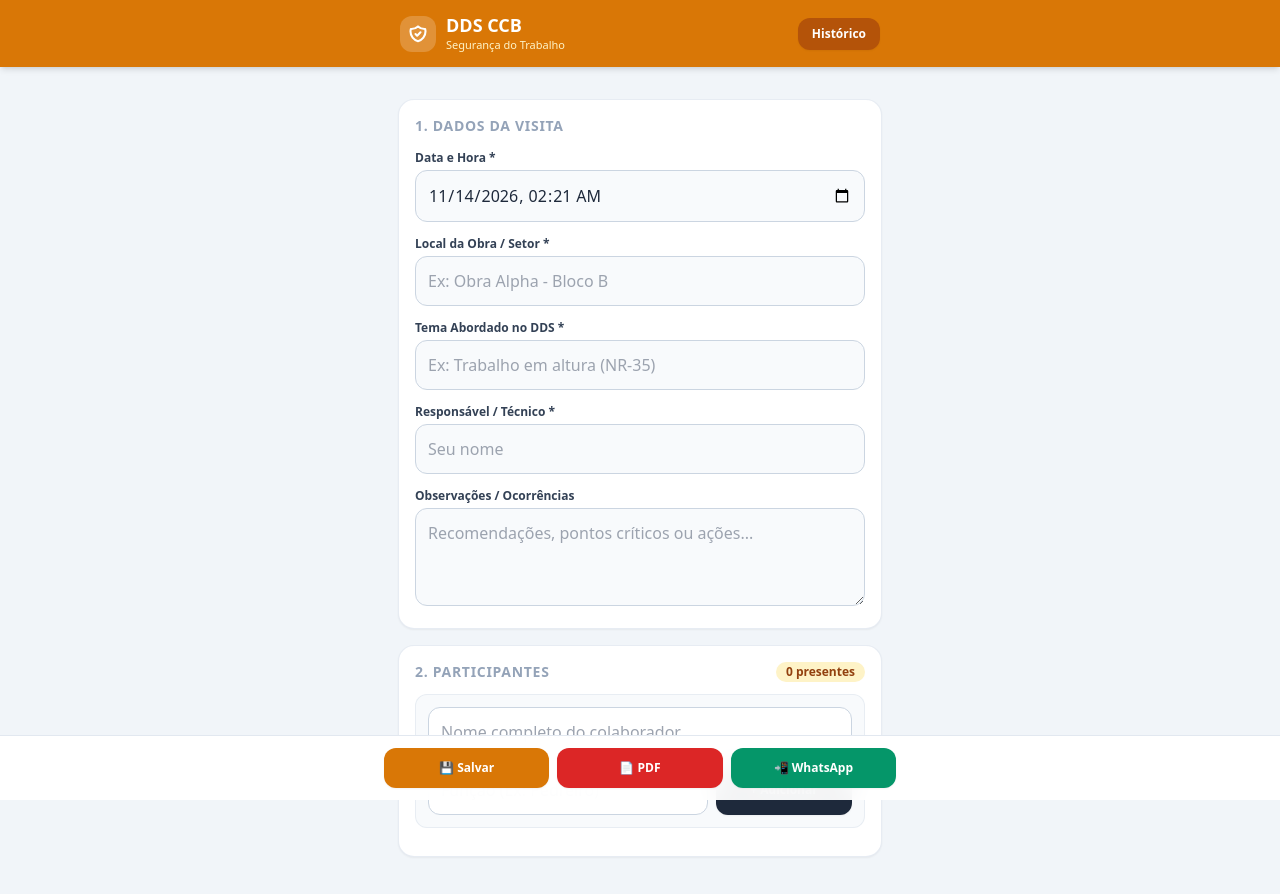
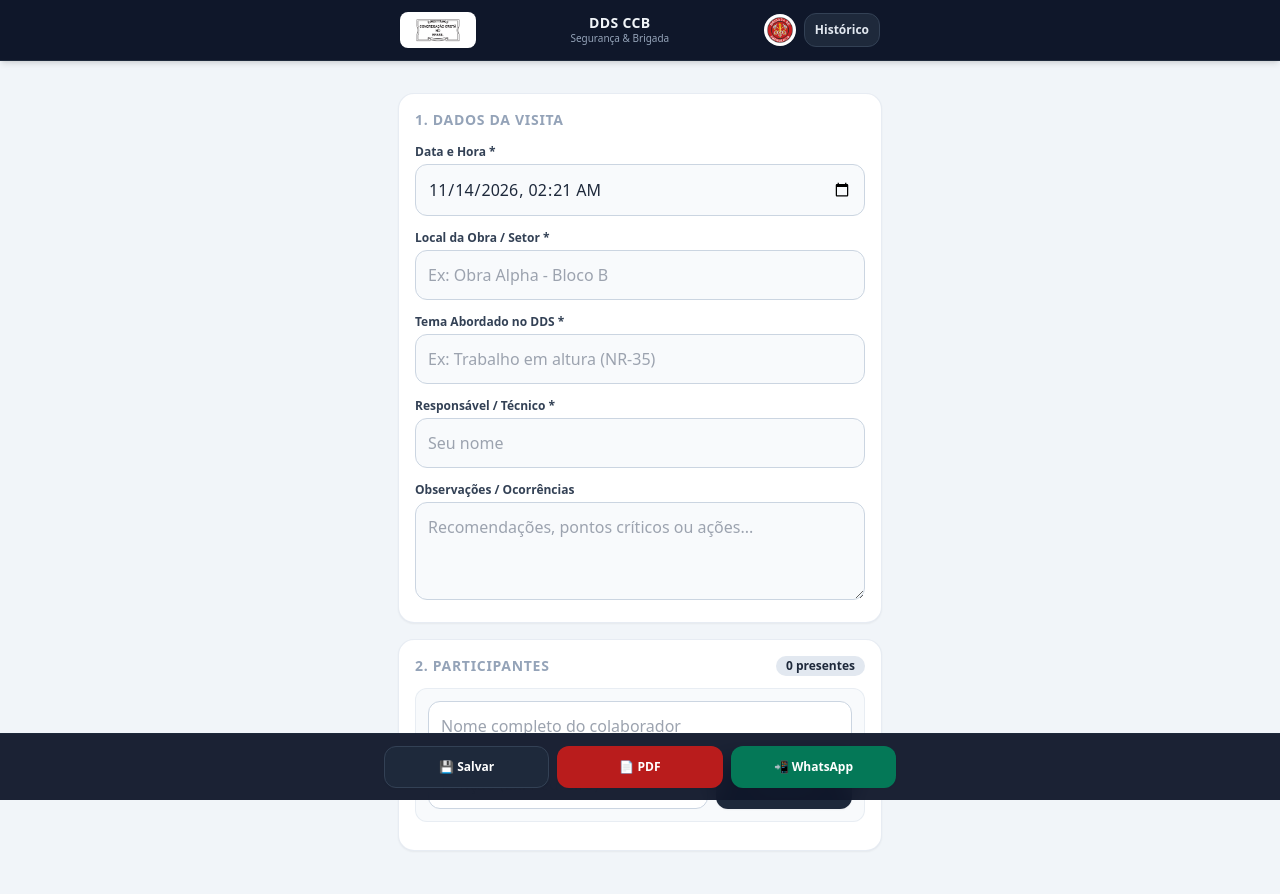
Before and after one commit to rodrigogomesrdg1991-sketch/app-dds-obras, a plain HTML site: page index.html in a window 1280 px wide. Drawn offline with nearby package versions, Linux system fonts and the light colour scheme.

Commit message:
Revise index.html for enhanced PWA and UI updates
Updated the HTML structure to include a unified theme and additional features for the PWA installation banner.

```diff
--- a/index.html
+++ b/index.html
@@ -3,14 +3,14 @@
 <head>
     <meta charset="UTF-8">
     <meta name="viewport" content="width=device-width, initial-scale=1.0, maximum-scale=1.0, user-scalable=no, viewport-fit=cover">
-    <title>DDS CCB | Segurança</title>
+    <title>DDS CCB | Segurança e Brigada</title>
 
-    <!-- Configurações PWA (Instalação no Celular) -->
+    <!-- Configurações PWA -->
     <link rel="manifest" href="manifest.json">
-    <meta name="theme-color" content="#d97706">
+    <meta name="theme-color" content="#0f172a">
     <meta name="apple-mobile-web-app-capable" content="yes">
     <meta name="apple-mobile-web-app-status-bar-style" content="black-translucent">
-    <meta name="apple-mobile-web-app-title" content="DDS Campo">
+    <meta name="apple-mobile-web-app-title" content="DDS CCB">
     <link rel="apple-touch-icon" href="https://cdn-icons-png.flaticon.com/512/1161/1161388.png">
 
     <!-- Tailwind CSS -->
@@ -22,37 +22,43 @@
     <script src="https://cdn.jsdelivr.net/npm/@supabase/supabase-js@2"></script>
 
     <style>
-        /* Evita zoom automático no iPhone ao tocar em inputs e melhora o toque */
         input, textarea, select { font-size: 16px !important; }
         body { -webkit-tap-highlight-color: transparent; }
     </style>
 </head>
 <body class="bg-slate-100 text-slate-800 font-sans antialiased pb-28 select-none">
 
-    <!-- Cabeçalho Estilo App Nativo -->
-    <header class="bg-amber-600 text-white shadow-md sticky top-0 z-20 pt-safe">
-        <div class="max-w-lg mx-auto px-4 py-3.5 flex justify-between items-center">
-            <div class="flex items-center gap-2.5">
-                <div class="bg-white/20 p-2 rounded-xl">
-                    <svg class="w-5 h-5 text-white" fill="none" stroke="currentColor" viewBox="0 0 24 24">
-                        <path stroke-linecap="round" stroke-linejoin="round" stroke-width="2.5" d="M9 12l2 2 4-4m5.618-4.016A11.955 11.955 0 0112 2.944a11.955 11.955 0 01-8.618 3.04A12.02 12.02 0 003 9c0 5.591 3.824 10.29 9 11.622 5.176-1.332 9-6.03 9-11.622 0-1.042-.133-2.052-.382-3.016z"/>
-                    </svg>
+    <!-- Cabeçalho com os dois logotipos e tema unificado -->
+    <header class="bg-slate-900 text-white shadow-md sticky top-0 z-20 border-b border-slate-800 pt-safe">
+        <div class="max-w-lg mx-auto px-4 py-3 flex justify-between items-center">
+
+            <!-- Logotipo CCB (Esquerda) -->
+            <div class="flex items-center bg-white px-2 py-1 rounded-lg shadow-sm">
+                <img src="ccb-logo.png" alt="Logo CCB" class="h-7 w-auto object-contain">
+            </div>
+
+            <!-- Título Central -->
+            <div class="text-center">
+                <h1 class="text-sm font-bold leading-tight tracking-wide text-slate-100">DDS CCB</h1>
+                <p class="text-[10px] text-slate-400 font-medium">Segurança & Brigada</p>
+            </div>
+
+            <!-- Logotipo Brigada de Emergência (Direita) + Botão Histórico -->
+            <div class="flex items-center gap-2">
+                <div class="bg-white p-0.5 rounded-full shadow-sm flex items-center justify-center w-8 h-8">
+                    <img src="brigada-logo.png" alt="Logo Brigada" class="w-7 h-7 object-contain rounded-full">
                 </div>
-                <div>
-                    <h1 class="text-lg font-bold leading-tight">DDS CCB</h1>
-                    <p class="text-[11px] text-amber-100">Segurança do Trabalho</p>
-                </div>
+                <button type="button" onclick="carregarHistorico()" class="bg-slate-800 active:bg-slate-700 text-xs font-semibold px-2.5 py-2 rounded-xl text-slate-200 border border-slate-700 transition">
+                    Histórico
+                </button>
             </div>
-            <button type="button" onclick="carregarHistorico()" class="bg-amber-700 active:bg-amber-800 text-xs font-semibold px-3.5 py-2 rounded-xl shadow-sm transition">
-                Histórico
-            </button>
         </div>
     </header>
 
     <main class="max-w-lg mx-auto px-3.5 pt-4 space-y-4">
 
-        <!-- Banner de Instalação (Aparece automaticamente no Android/Chrome se ainda não instalado) -->
-        <div id="bannerInstalar" class="hidden bg-slate-900 text-white p-3.5 rounded-2xl shadow-md flex items-center justify-between gap-3">
+        <!-- Banner de Instalação PWA -->
+        <div id="bannerInstalar" class="hidden bg-slate-900 text-white p-3.5 rounded-2xl shadow-md flex items-center justify-between gap-3 border border-slate-800">
             <div class="text-xs">
                 <p class="font-bold text-amber-400">Instalar App no Celular</p>
                 <p class="text-slate-300 mt-0.5">Acesse rápido direto da tela inicial na obra.</p>
@@ -62,16 +68,16 @@
             </button>
         </div>
 
-        <!-- Seção de Histórico (Fica no topo quando aberta para fácil visualização) -->
+        <!-- Seção de Histórico -->
         <section id="secaoHistorico" class="bg-white p-4 rounded-2xl shadow-sm border border-slate-200 hidden">
             <div class="flex justify-between items-center border-b border-slate-100 pb-2.5 mb-3">
                 <h2 class="text-base font-bold text-slate-800">Últimos DDS Salvos</h2>
-                <button type="button" onclick="document.getElementById('secaoHistorico').classList.add('hidden')" class="text-xs font-semibold text-amber-600 px-2 py-1">Fechar</button>
+                <button type="button" onclick="document.getElementById('secaoHistorico').classList.add('hidden')" class="text-xs font-semibold text-slate-600 px-2 py-1">Fechar</button>
             </div>
             <div id="listaHistorico" class="space-y-2.5 text-sm"></div>
         </section>
 
-        <!-- Formulário Principal Otimizado para Toque -->
+        <!-- Formulário Principal -->
         <form id="ddsForm" class="space-y-4">
 
             <!-- Card 1: Dados da Visita -->
@@ -81,48 +87,48 @@
                 <div>
                     <label class="block text-xs font-bold text-slate-700 mb-1">Data e Hora *</label>
                     <input type="datetime-local" id="dataHora" required
-                        class="w-full p-3 border border-slate-300 rounded-xl bg-slate-50 focus:bg-white focus:ring-2 focus:ring-amber-500 focus:border-amber-500 focus:outline-none">
+                        class="w-full p-3 border border-slate-300 rounded-xl bg-slate-50 focus:bg-white focus:ring-2 focus:ring-slate-700 focus:outline-none">
                 </div>
 
                 <div>
                     <label class="block text-xs font-bold text-slate-700 mb-1">Local da Obra / Setor *</label>
                     <input type="text" id="obraSetor" placeholder="Ex: Obra Alpha - Bloco B" required
-                        class="w-full p-3 border border-slate-300 rounded-xl bg-slate-50 focus:bg-white focus:ring-2 focus:ring-amber-500 focus:outline-none">
+                        class="w-full p-3 border border-slate-300 rounded-xl bg-slate-50 focus:bg-white focus:ring-2 focus:ring-slate-700 focus:outline-none">
                 </div>
 
                 <div>
                     <label class="block text-xs font-bold text-slate-700 mb-1">Tema Abordado no DDS *</label>
                     <input type="text" id="tema" placeholder="Ex: Trabalho em altura (NR-35)" required
-                        class="w-full p-3 border border-slate-300 rounded-xl bg-slate-50 focus:bg-white focus:ring-2 focus:ring-amber-500 focus:outline-none">
+                        class="w-full p-3 border border-slate-300 rounded-xl bg-slate-50 focus:bg-white focus:ring-2 focus:ring-slate-700 focus:outline-none">
                 </div>
 
                 <div>
                     <label class="block text-xs font-bold text-slate-700 mb-1">Responsável / Técnico *</label>
                     <input type="text" id="responsavel" placeholder="Seu nome" required
-                        class="w-full p-3 border border-slate-300 rounded-xl bg-slate-50 focus:bg-white focus:ring-2 focus:ring-amber-500 focus:outline-none">
+                        class="w-full p-3 border border-slate-300 rounded-xl bg-slate-50 focus:bg-white focus:ring-2 focus:ring-slate-700 focus:outline-none">
                 </div>
 
                 <div>
                     <label class="block text-xs font-bold text-slate-700 mb-1">Observações / Ocorrências</label>
                     <textarea id="observacoes" rows="3" placeholder="Recomendações, pontos críticos ou ações..."
-                        class="w-full p-3 border border-slate-300 rounded-xl bg-slate-50 focus:bg-white focus:ring-2 focus:ring-amber-500 focus:outline-none"></textarea>
+                        class="w-full p-3 border border-slate-300 rounded-xl bg-slate-50 focus:bg-white focus:ring-2 focus:ring-slate-700 focus:outline-none"></textarea>
                 </div>
             </div>
 
-            <!-- Card 2: Lista de Participantes (Ajustado com grid para o botão Adicionar não vazar) -->
+            <!-- Card 2: Lista de Participantes -->
             <div class="bg-white p-4 rounded-2xl shadow-sm border border-slate-200/80 space-y-3">
                 <div class="flex justify-between items-center">
                     <h2 class="text-sm font-bold uppercase tracking-wider text-slate-400">2. Participantes</h2>
-                    <span id="contadorParticipantes" class="text-xs font-bold bg-amber-100 text-amber-800 px-2.5 py-0.5 rounded-full">0 presentes</span>
+                    <span id="contadorParticipantes" class="text-xs font-bold bg-slate-200 text-slate-800 px-2.5 py-0.5 rounded-full">0 presentes</span>
                 </div>
 
                 <div class="space-y-2 bg-slate-50 p-3 rounded-xl border border-slate-200/70">
                     <input type="text" id="novoParticipanteNome" placeholder="Nome completo do colaborador"
-                        class="w-full p-3 border border-slate-300 rounded-xl bg-white focus:ring-2 focus:ring-amber-500 focus:outline-none">
+                        class="w-full p-3 border border-slate-300 rounded-xl bg-white focus:ring-2 focus:ring-slate-700 focus:outline-none">
 
                     <div class="grid grid-cols-3 gap-2">
                         <input type="text" id="novoParticipanteFuncao" placeholder="Função (Ex: Pedreiro)"
-                            class="col-span-2 p-3 border border-slate-300 rounded-xl bg-white focus:ring-2 focus:ring-amber-500 focus:outline-none">
+                            class="col-span-2 p-3 border border-slate-300 rounded-xl bg-white focus:ring-2 focus:ring-slate-700 focus:outline-none">
 
                         <button type="button" onclick="adicionarParticipante()"
                             class="col-span-1 bg-slate-800 active:bg-slate-950 text-white font-bold py-3 px-1 rounded-xl text-xs shadow-sm transition flex items-center justify-center">
@@ -135,21 +141,21 @@
                 <ul id="listaParticipantesUI" class="space-y-2"></ul>
             </div>
 
-            <!-- Barra Fixa Inferior de Ações Rápidas (Polegar) -->
-            <div class="fixed bottom-0 left-0 right-0 bg-white/95 backdrop-blur-md border-t border-slate-200 p-3 z-20">
+            <!-- Barra Fixa Inferior de Ações Rápidas -->
+            <div class="fixed bottom-0 left-0 right-0 bg-slate-900/95 backdrop-blur-md border-t border-slate-800 p-3 z-20">
                 <div class="max-w-lg mx-auto grid grid-cols-3 gap-2">
                     <button type="submit" id="btnSalvar"
-                        class="bg-amber-600 active:bg-amber-700 text-white font-bold py-3 px-2 rounded-xl shadow-sm text-xs flex flex-col items-center justify-center gap-0.5">
+                        class="bg-slate-800 active:bg-slate-700 text-white font-bold py-3 px-2 rounded-xl shadow-sm text-xs border border-slate-700 flex flex-col items-center justify-center gap-0.5">
                         <span>💾 Salvar</span>
                     </button>
 
                     <button type="button" onclick="gerarPDF()"
-                        class="bg-red-600 active:bg-red-700 text-white font-bold py-3 px-2 rounded-xl shadow-sm text-xs flex flex-col items-center justify-center gap-0.5">
+                        class="bg-red-700 active:bg-red-800 text-white font-bold py-3 px-2 rounded-xl shadow-sm text-xs flex flex-col items-center justify-center gap-0.5">
                         <span>📄 PDF</span>
                     </button>
 
                     <button type="button" onclick="compartilharWhatsApp()"
-                        class="bg-emerald-600 active:bg-emerald-700 text-white font-bold py-3 px-2 rounded-xl shadow-sm text-xs flex flex-col items-center justify-center gap-0.5">
+                        class="bg-emerald-700 active:bg-emerald-800 text-white font-bold py-3 px-2 rounded-xl shadow-sm text-xs flex flex-col items-center justify-center gap-0.5">
                         <span>📲 WhatsApp</span>
                     </button>
                 </div>
@@ -160,7 +166,6 @@
 
     <script src="app.js"></script>
     <script>
-        // Lógica para botão de instalação PWA no Android/Chrome
         let deferredPrompt;
         const bannerInstalar = document.getElementById('bannerInstalar');
         const btnInstalar = document.getElementById('btnInstalarApp');
```
